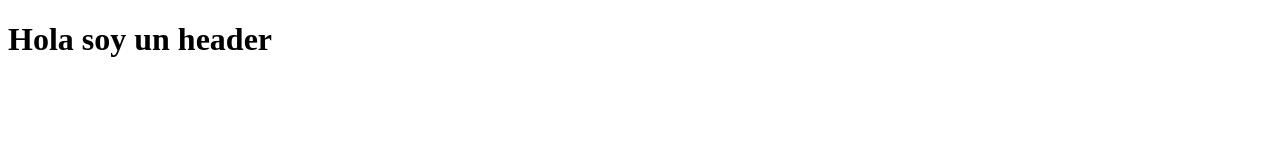
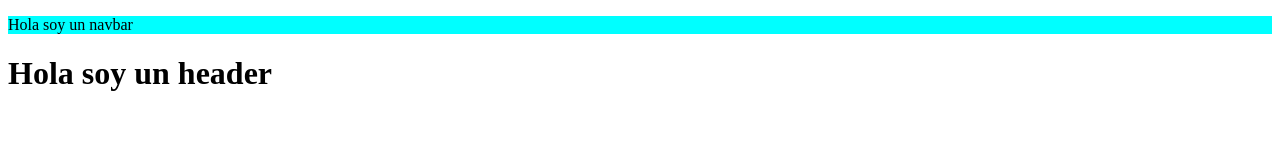
Before and after one commit to cmodena95/git_demo, a plain HTML site: page index.html in a window 1280 px wide. Drawn offline with Linux system fonts and the light colour scheme.

Commit message:
navbar creado

```diff
--- a/index.html
+++ b/index.html
@@ -4,8 +4,12 @@
     <meta charset="UTF-8">
     <meta name="viewport" content="width=device-width, initial-scale=1.0">
     <title>Document</title>
+    <link rel="stylesheet" href="style.css">
 </head>
 <body>
+    <div class="navbar">
+        <p>Hola soy un navbar</p>
+    </div>
     <h1>Hola soy un header</h1>
 </body>
 </html>
--- a/style.css
+++ b/style.css
@@ -0,0 +1,3 @@
+.navbar {
+    background-color: aqua;
+}
```
